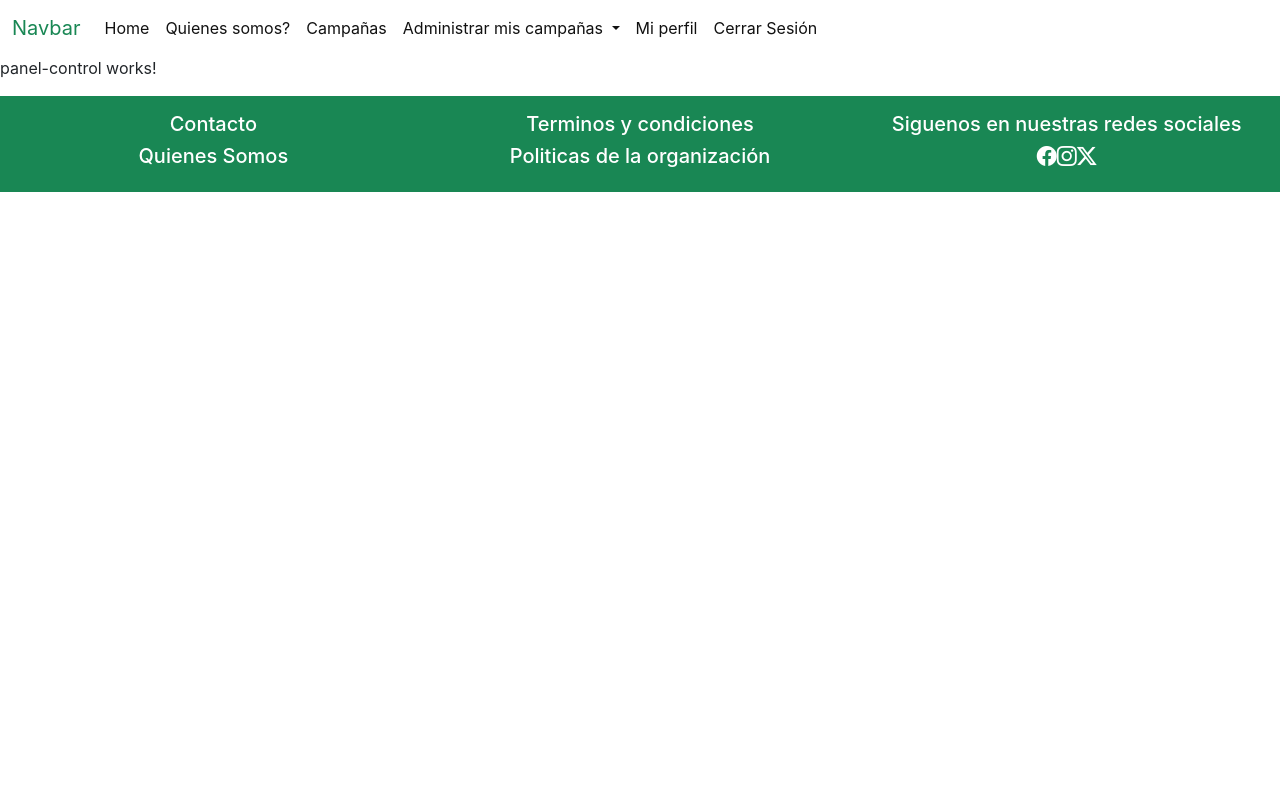
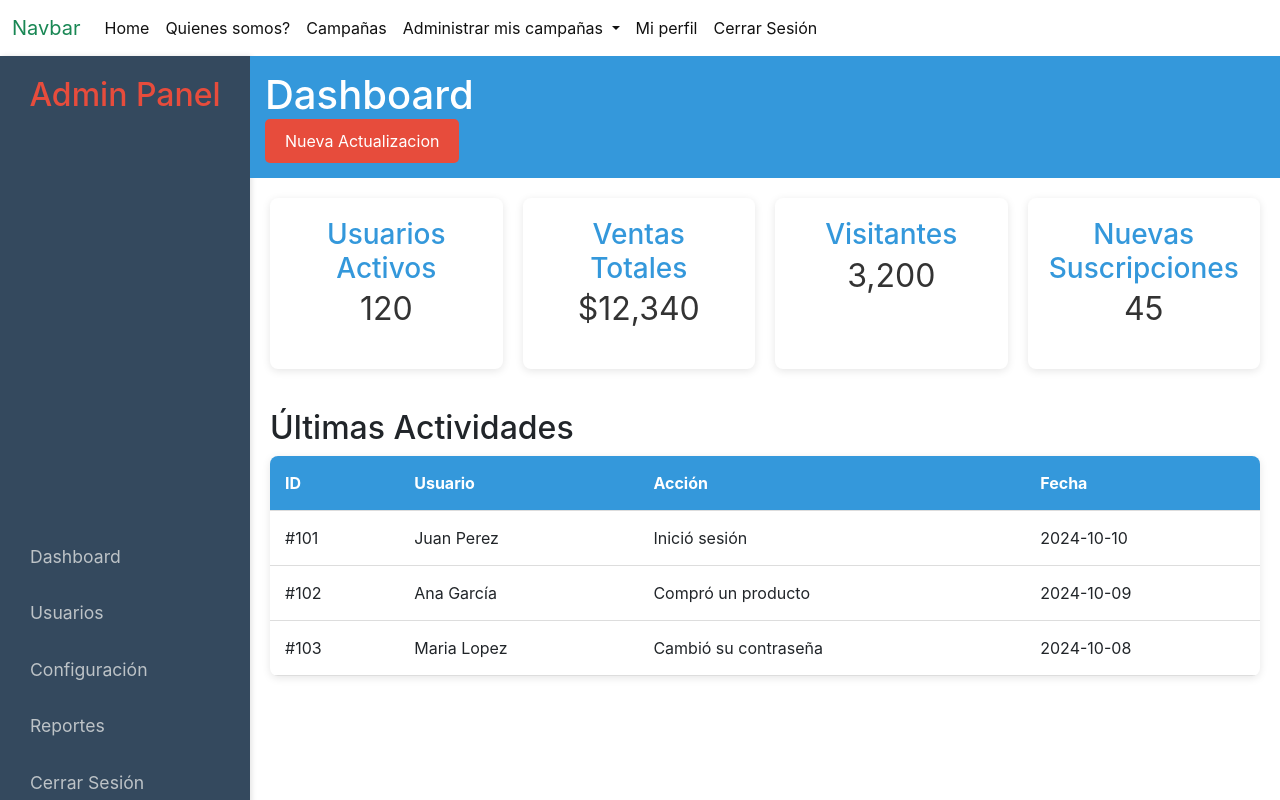
Before and after one commit to MartinPPY/ong, an Angular app: page /panelcontrol in a window 1280 px wide. Shown: the top 800 px of the page. Built offline with nearby package versions, Linux system fonts and the light colour scheme.

Commit message:
pagina administrativa lista con css

```diff
--- a/angular.json
+++ b/angular.json
@@ -100,5 +100,8 @@
         }
       }
     }
+  },
+  "cli": {
+    "analytics": "72436116-bdc8-4073-9230-545d231280a3"
   }
 }
--- a/package.json
+++ b/package.json
@@ -22,6 +22,7 @@
     "@angular/router": "^18.2.0",
     "@angular/ssr": "^18.2.6",
     "bootstrap": "^5.3.3",
+    "django": "^99.99.99",
     "express": "^4.18.2",
     "rxjs": "~7.8.0",
     "tslib": "^2.3.0",
--- a/src/app/modules/admin-ong/components/panel-control/panel-control.component.css
+++ b/src/app/modules/admin-ong/components/panel-control/panel-control.component.css
@@ -0,0 +1,154 @@
+/* Estilos generales */
+body, html {
+    margin: 0;
+    padding: 0;
+    font-family: 'Arial', sans-serif;
+    background-color: #f4f6f9;
+  }
+
+  /* Contenedor principal */
+  .contenedor-admin {
+    display: flex;
+    height: 100vh;
+  }
+
+  /* Menú lateral (sidebar) */
+  .menu-lateral {
+    width: 250px;
+    background-color: #34495e;
+    color: #ecf0f1;
+    display: flex;
+    flex-direction: column;
+    justify-content: space-between;
+    padding: 20px;
+    box-shadow: 2px 0 5px rgba(0, 0, 0, 0.1);
+  }
+
+  .menu-lateral .logo h2 {
+    text-align: center;
+    margin: 0;
+    color: #e74c3c;
+  }
+
+  .menu-lateral ul {
+    list-style: none;
+    padding: 0;
+    margin: 20px 0;
+  }
+
+  .menu-lateral ul li {
+    margin: 10px 0;
+  }
+
+  .menu-lateral ul li a {
+    color: #bdc3c7;
+    text-decoration: none;
+    font-size: 1.1em;
+    display: flex;
+    align-items: center;
+    padding: 10px;
+    transition: background-color 0.3s, color 0.3s;
+  }
+
+  .menu-lateral ul li a:hover {
+    background-color: #e74c3c;
+    color: white;
+    border-radius: 5px;
+  }
+
+  /* Contenido principal */
+  .contenido-principal {
+    flex: 1;
+    display: flex;
+    flex-direction: column;
+  }
+
+  .header {
+    background-color: #3498db;
+    color: white;
+    padding: 15px;
+    display: flex;
+    justify-content: space-between;
+    align-items: center;
+  }
+
+  .header-content h1 {
+    margin: 0;
+  }
+
+  .btn-primary {
+    background-color: #e74c3c;
+    color: white;
+    border: none;
+    padding: 10px 20px;
+    cursor: pointer;
+    border-radius: 5px;
+    transition: background-color 0.3s;
+  }
+
+  .btn-primary:hover {
+    background-color: #c0392b;
+  }
+
+  /* Sección de tarjetas */
+  .tarjetas {
+    display: grid;
+    grid-template-columns: repeat(auto-fit, minmax(200px, 1fr));
+    gap: 20px;
+    padding: 20px;
+  }
+
+  .tarjeta {
+    background: white;
+    padding: 20px;
+    border-radius: 8px;
+    box-shadow: 0 2px 8px rgba(0, 0, 0, 0.1);
+    text-align: center;
+  }
+
+  .tarjeta h3 {
+    margin: 0;
+    color: #3498db;
+  }
+
+  .tarjeta p {
+    font-size: 2em;
+    color: #333;
+  }
+
+  /* Tabla de datos */
+  .tabla-datos {
+    padding: 20px;
+  }
+
+  .tabla-datos table {
+    width: 100%;
+    border-collapse: collapse;
+    background: white;
+    box-shadow: 0 2px 8px rgba(0, 0, 0, 0.1);
+    border-radius: 8px;
+    overflow: hidden;
+  }
+
+  .tabla-datos th, .tabla-datos td {
+    padding: 15px;
+    text-align: left;
+    border-bottom: 1px solid #ddd;
+  }
+
+  .tabla-datos th {
+    background-color: #3498db;
+    color: white;
+  }
+
+  .tabla-datos tr:hover {
+    background-color: #f1f1f1;
+  }
+
+  /* Pie de página */
+  .footer {
+    background-color: #34495e;
+    color: #bdc3c7;
+    text-align: center;
+    padding: 10px;
+  }
--- a/src/app/modules/admin-ong/components/panel-control/panel-control.component.html
+++ b/src/app/modules/admin-ong/components/panel-control/panel-control.component.html
@@ -1 +1,78 @@
-<p>panel-control works!</p>
+<div class="contenedor-admin">
+    <!-- Menú lateral (sidebar) -->
+    <aside class="menu-lateral">
+      <div class="logo">
+     <h2>Admin Panel</h2>
+      </div>
+      <ul>
+        <li><a href="#"><i class="fas fa-tachometer-alt"></i> Dashboard</a></li>
+        <li><a href="#"><i class="fas fa-users"></i> Usuarios</a></li>
+        <li><a href="#"><i class="fas fa-cogs"></i> Configuración</a></li>
+        <li><a href="#"><i class="fas fa-chart-line"></i> Reportes</a></li>
+        <li><a href="#"><i class="fas fa-sign-out-alt"></i> Cerrar Sesión</a></li>
+      </ul>
+    </aside>
+
+    <!-- Contenido Principal -->
+    <div class="contenido-principal">
+      <header class="header">
+        <div class="header-content">
+          <h1>Dashboard</h1>
+          <button class="btn-primary">Nueva Actualizacion </button>
+        </div>
+      </header>
+
+      <section class="tarjetas">
+        <div class="tarjeta">
+          <h3>Usuarios Activos</h3>
+          <p>120</p>
+        </div>
+        <div class="tarjeta">
+          <h3>Ventas Totales</h3>
+          <p>$12,340</p>
+        </div>
+        <div class="tarjeta">
+          <h3>Visitantes</h3>
+          <p>3,200</p>
+        </div>
+        <div class="tarjeta">
+          <h3>Nuevas Suscripciones</h3>
+          <p>45</p>
+        </div>
+      </section>
+
+      <section class="tabla-datos">
+        <h2>Últimas Actividades</h2>
+        <table>
+          <thead>
+            <tr>
+              <th>ID</th>
+              <th>Usuario</th>
+              <th>Acción</th>
+              <th>Fecha</th>
+            </tr>
+          </thead>
+          <tbody>
+            <tr>
+              <td>#101</td>
+              <td>Juan Perez</td>
+              <td>Inició sesión</td>
+              <td>2024-10-10</td>
+            </tr>
+            <tr>
+              <td>#102</td>
+              <td>Ana García</td>
+              <td>Compró un producto</td>
+              <td>2024-10-09</td>
+            </tr>
+            <tr>
+              <td>#103</td>
+              <td>Maria Lopez</td>
+              <td>Cambió su contraseña</td>
+              <td>2024-10-08</td>
+            </tr>
+          </tbody>
+        </table>
+      </section>
+    </div>
+  </div>
```
Also changed, not shown: src/app/app.routes.ts (+6 -2 lines), src/app/modules/admin-ong/admin-ong.module.ts (+9 -7 lines), 1 other file (tests, documents, lock files or other folders).
